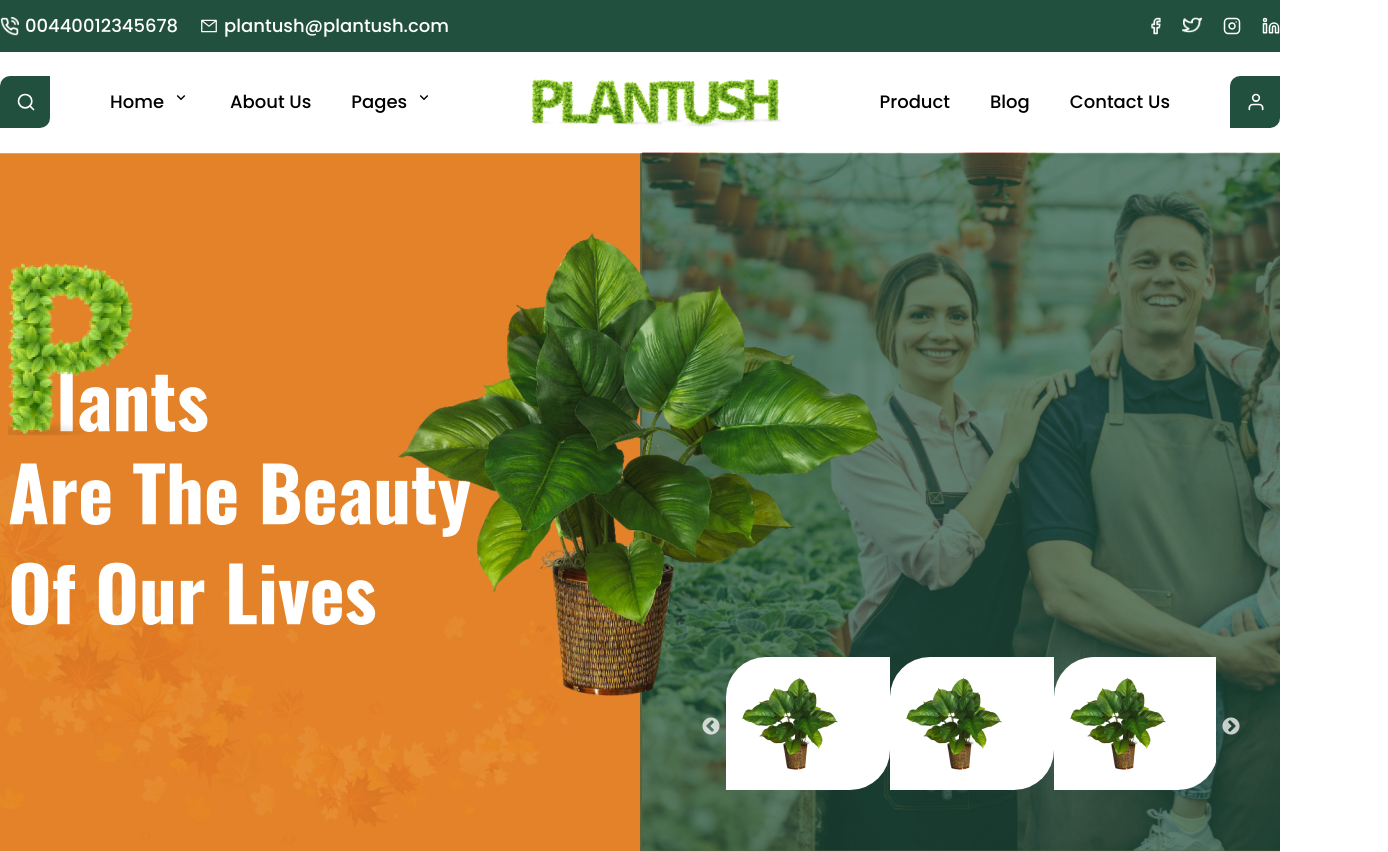
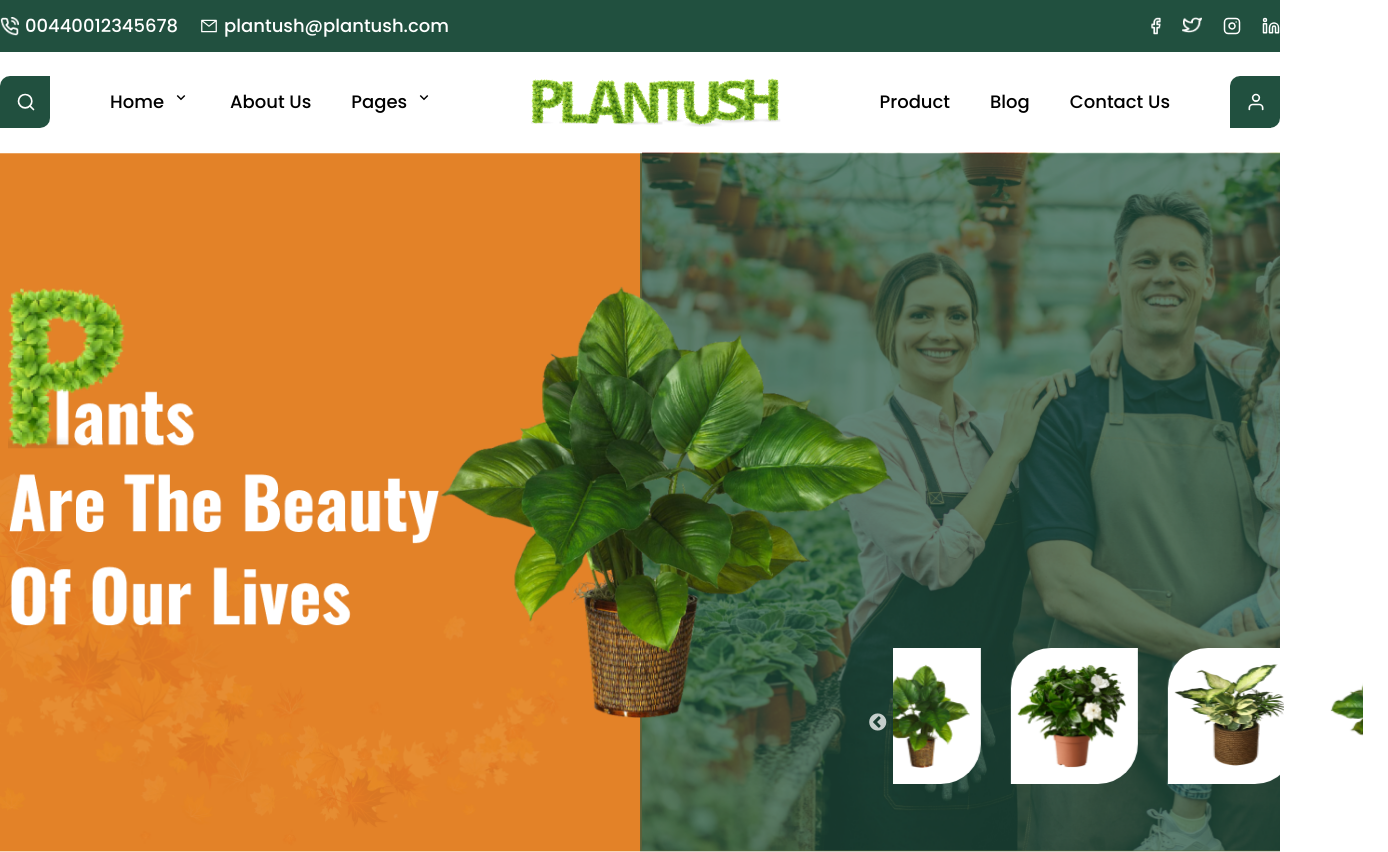
Before and after one commit to rasedul99/plantush, a Next.js app: page / in a window 1280 px wide. Shown: the whole page, 1388 px wide, since content can reach past the window. Built offline with nearby package versions, Linux system fonts and the light colour scheme.

Commit message:
homepage hero section made responsive

```diff
--- a/components/Home/Hero.js
+++ b/components/Home/Hero.js
@@ -3,22 +3,25 @@
 
 const Hero = () => {
   return (
-    <div className="w-full h-[400px] md:h-[700px] bg-[url('/assets/images/homebackground.png')] bg-no-repeat bg-center bg-cover relative">
-      <div className="max-w-7xl mx-auto">
-        <div className="mx-2">
+    <div className="w-full h-[400px] md:h-[700px] bg-[url('/assets/images/homebackground.png')] bg-no-repeat bg-center bg-cover">
+      <div className="max-w-7xl mx-auto h-full">
+        <div className="mx-2 h-full flex flex-col md:flex-row justify-evenly md:justify-between items-center ">
+          <div className="md:w-[70%] flex justify-between">
             <div>
               <img
                 src="/assets/images/title.png"
-              className="absolute top-[109px] w-[200px] md:w-[464px]"
+                className="w-[200px] md:w-[464px]"
               />
             </div>
             <div>
               <img
                 src="/assets/images/pantush.png"
-              className="w-[150px] md:w-[200px] lg:w-[487px] absolute top-[80px] left-0 right-0	mx-auto"
+                className="w-[200px]  md:w-[487px]"
               />
             </div>
-          <div className="absolute  bottom-14 right-16">
+          </div>
+
+          <div className="md:w-[30%] md:mt-[35%] ">
             <SimpleSlider />
           </div>
         </div>
--- a/components/Home/Slider.js
+++ b/components/Home/Slider.js
@@ -9,27 +9,58 @@
     slidesToShow: 3,
     slidesToScroll: 1,
     autoplay: true,
+    speed: 4000,
+    autoplaySpeed: 4000,
+    cssEase: "linear",
+    responsive: [
+      {
+        breakpoint: 600,
+        settings: {
+          slidesToShow: 2,
+          slidesToScroll: 2,
+          initialSlide: 2,
+        },
+      },
+    ],
   };
   return (
-    <Slider {...settings} className="w-[490px]">
-      <div className="bg-white py-5 px-4 rounded-tl-[40px] rounded-br-[40px]">
+    <Slider {...settings} className="w-[300px] md:w-[350px] lg:w-[470px]">
+      <div className="bg-white  py-4 px-[6px] rounded-tl-[40px] rounded-br-[40px]">
         {" "}
-        <img src="/assets/images/slider/sliderone.png" />
+        <img
+          src="/assets/images/slider/sliderone.png"
+          className="w-[110px] h-[104px]"
+        />
+      </div>
+      <div className=" bg-white py-4 px-[6px] rounded-tl-[40px] rounded-br-[40px]">
+        <img
+          src="/assets/images/slider/slidertwo.png"
+          className="w-[110px] h-[104px]"
+        />
+      </div>
+      <div className=" bg-white py-4 px-[6px] rounded-tl-[40px] rounded-br-[40px]">
+        <img
+          src="/assets/images/slider/sliderthree.png"
+          className="w-[110px] h-[104px]"
+        />
+      </div>
+      <div className=" bg-white py-4 px-[6px] rounded-tl-[40px] rounded-br-[40px]">
+        <img
+          src="/assets/images/slider/sliderone.png"
+          className="w-[110px] h-[104px]"
+        />
       </div>
       <div className=" bg-white py-5 px-4 rounded-tl-[40px] rounded-br-[40px]">
-        <img src="/assets/images/slider/sliderone.png" />
+        <img
+          src="/assets/images/slider/slidertwo.png"
+          className="w-[110px] h-[104px]"
+        />
       </div>
-      <div className=" bg-white py-5 px-4 rounded-tl-[40px] rounded-br-[40px]">
-        <img src="/assets/images/slider/sliderone.png" />
-      </div>
-      <div className=" bg-white py-5 px-4 rounded-tl-[40px] rounded-br-[40px]">
-        <img src="/assets/images/slider/sliderone.png" />
-      </div>
-      <div className=" bg-white py-5 px-4 rounded-tl-[40px] rounded-br-[40px]">
-        <img src="/assets/images/slider/sliderone.png" />
-      </div>
-      <div className="bg-white py-5 px-4 rounded-tl-[40px] rounded-br-[40px]">
-        <img src="/assets/images/slider/sliderone.png" />
+      <div className="bg-white py-4 px-[6px] rounded-tl-[40px] rounded-br-[40px]">
+        <img
+          src="/assets/images/slider/sliderthree.png"
+          className="w-[110px] h-[104px]"
+        />
       </div>
     </Slider>
   );
--- a/styles/globals.css
+++ b/styles/globals.css
@@ -3,3 +3,12 @@
 @tailwind base;
 @tailwind components;
 @tailwind utilities;
+
+* {
+  box-sizing: border-box;
+  margin: 0;
+  padding: 0;
+}
+.slick-slide > div {
+  margin: 0 15px;
+}
--- a/tailwind.config.js
+++ b/tailwind.config.js
@@ -14,6 +14,7 @@
       },
       colors: {
         primary: "#21503F",
+        secondary: "#E38228",
       },
     },
   },
```
Lines whose indentation alone changed are shown as unchanged.
